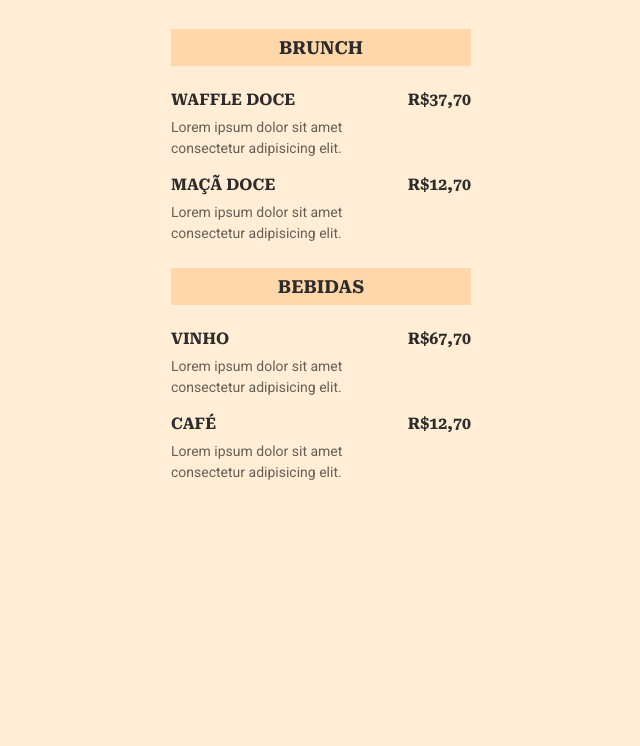
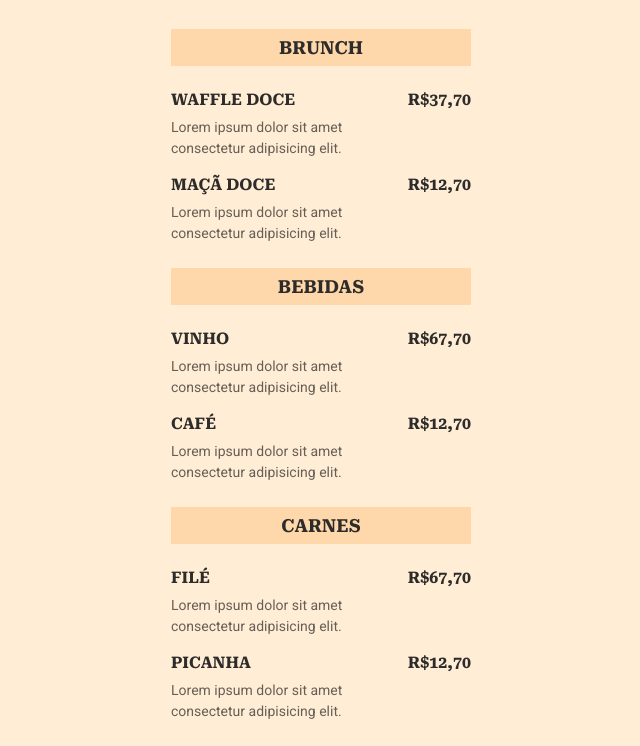
Before and after one commit to massaki-msfk/teste-rocketseat, a plain HTML site: page index.html in a window 1280 px wide. Shown: the part 88-834 px from the top of the page, without its empty margins (319-959 px from the left). Before the commit the page ends 800 px from the top, so only its background shows below. Drawn offline with Linux system fonts and the light colour scheme.

Commit message:
seção de carnes adicionada

```diff
--- a/index.html
+++ b/index.html
@@ -86,5 +86,37 @@
       </ul>
     </section>
 
+     <section>
+      <h2>Carnes</h2>
+
+      <ul>
+         <li>
+           <div class="details">
+             <h3>Filé</h3>
+             <p class="description">
+               Lorem ipsum dolor sit amet consectetur adipisicing elit.
+             </p>
+           </div>
+
+            <strong class="price">
+              R$67,70
+            </strong>
+
+         <li>
+           <div class="details">
+             <h3>Picanha</h3>
+             <p class="description">
+               Lorem ipsum dolor sit amet consectetur adipisicing elit.
+             </p>
+           </div>
+
+            <strong class="price">
+              R$12,70
+            </strong>
+         </li>
+
+
+      </ul>
+    </section>
   </body>
 </html>
```
